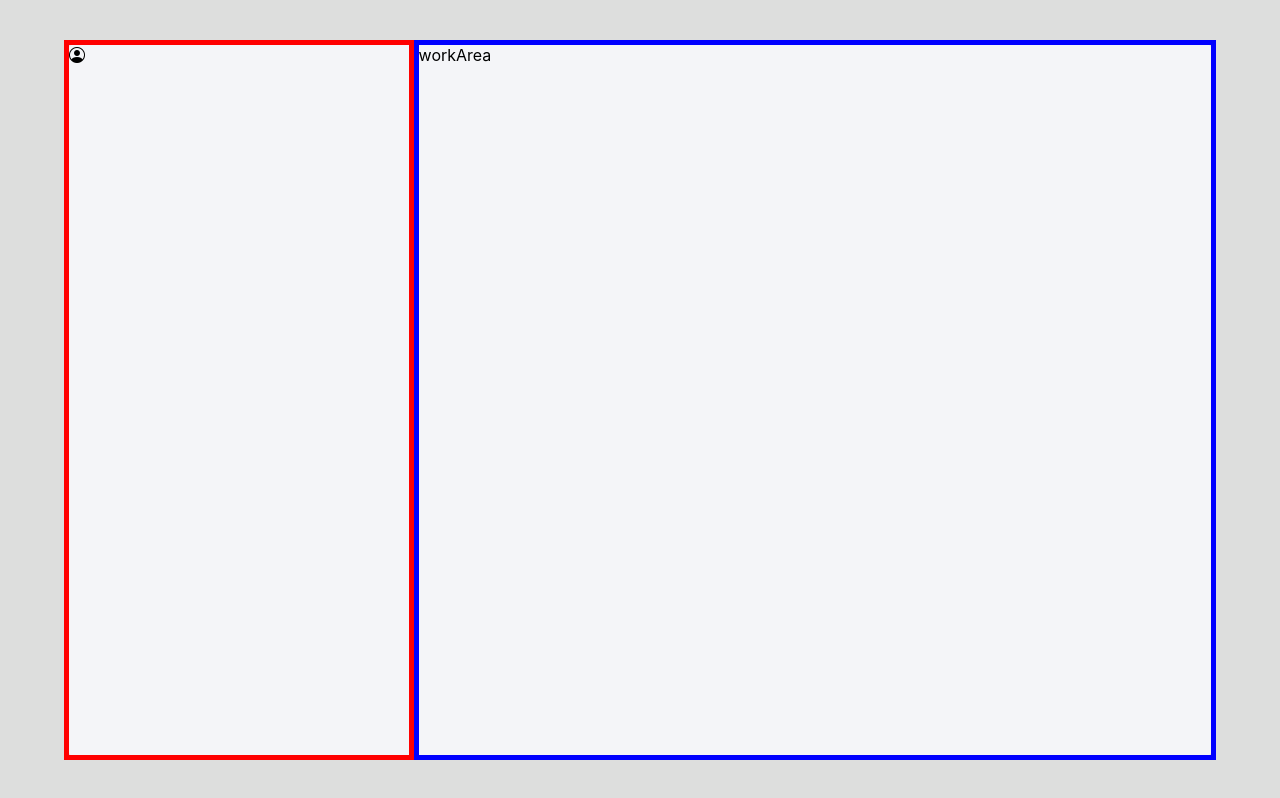
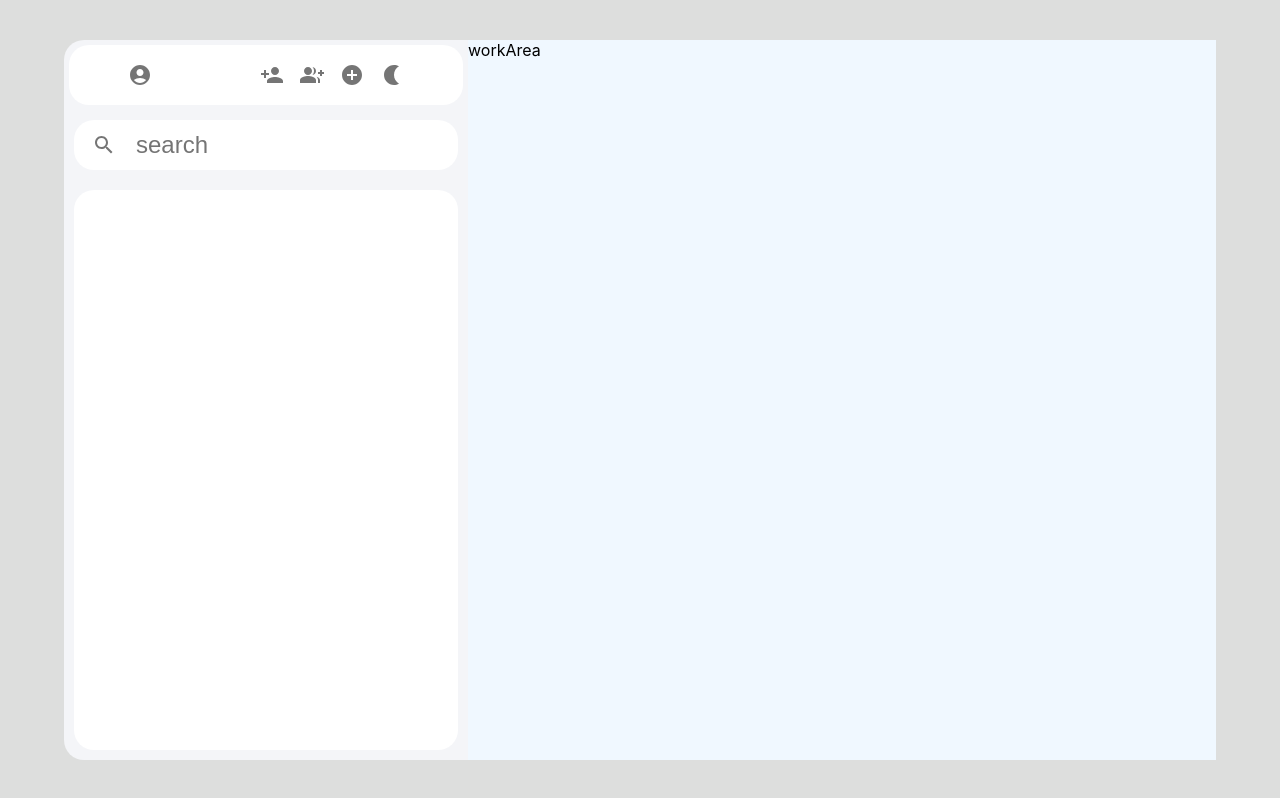
Before and after one commit to gokulkrishnan63/chat_app, a React (Create React App) app: page / in a window 1280 px wide. Built offline with nearby package versions, Linux system fonts and the light colour scheme.

Commit message:
new styles and new component

```diff
--- a/package.json
+++ b/package.json
@@ -3,10 +3,13 @@
   "version": "0.1.0",
   "private": true,
   "dependencies": {
+    "@emotion/react": "^11.11.1",
+    "@emotion/styled": "^11.11.0",
+    "@mui/icons-material": "^5.14.11",
+    "@mui/material": "^5.14.11",
     "@testing-library/jest-dom": "^5.17.0",
     "@testing-library/react": "^13.4.0",
     "@testing-library/user-event": "^13.5.0",
-    "bootstrap-icons": "^1.11.1",
     "react": "^18.2.0",
     "react-dom": "^18.2.0",
     "react-scripts": "5.0.1",
--- a/src/components/Sidebar.jsx
+++ b/src/components/Sidebar.jsx
@@ -1,17 +1,50 @@
-import React from 'react'
+import React from "react";
+import AccountCircleIcon from "@mui/icons-material/AccountCircle";
+import PersonAddIcon from "@mui/icons-material/PersonAdd";
+import GroupAddIcon from "@mui/icons-material/GroupAdd";
+import AddCircleIcon from "@mui/icons-material/AddCircle";
+import NightlightIcon from "@mui/icons-material/Nightlight";
+import SearchIcon from '@mui/icons-material/Search';
+import { IconButton } from "@mui/material";
+import Conversations from "./conversations";
 
 function Sidebar() {
   return (
     <div className="sidebar-container">
+      <div className="sb-header">
         <div>
-        <i class="bi bi-person-circle"></i>
+          <IconButton>
+            <AccountCircleIcon />
+          </IconButton>
+        </div>
+        <div>
+          <IconButton>
+            <PersonAddIcon />
+          </IconButton>
+          <IconButton>
+            <GroupAddIcon />
+          </IconButton>
+          <IconButton>
+            <AddCircleIcon />
+          </IconButton>
+          <IconButton>
+            <NightlightIcon />
+          </IconButton>
+        </div>
+      </div>
+      <div className="sb-search">
+      <IconButton>
+      <SearchIcon />
 
+      </IconButton>
+      <input type="text" placeholder="search" className="search_box"/>
 
-        </div>
-
-
-        </div>
-  )
+      </div>
+      <div className="sb-conversations">
+        <Conversations />
+         </div>
+    </div>
+  );
 }
 
-export default Sidebar
+export default Sidebar;
--- /dev/null
+++ b/src/components/conversations.jsx
@@ -0,0 +1,9 @@
+
+const Conversations=()=>{
+return(
+    <>
+    </>
+)
+}
+
+export default Conversations
--- a/src/components/myStyles.css
+++ b/src/components/myStyles.css
@@ -5,13 +5,50 @@
     width: 90vw;
     border-radius: 20px;
 }
-
+/* sidebar container */
 .sidebar-container{
-    border: 5px solid red;
     flex:0.3;
+    display: flex;
+    flex-direction: column;
 }
 
+.sb-header{
+  background-color: white;
+  border-radius: 20px;
+  padding:10px 5px;
+  margin:5px;
+  display: flex;
+  justify-content: space-around;
+}
+.sb-search{
+  background-color: white;
+  border-radius: 20px;
+  padding:5px 10px;
+  margin:10px;
+  display: flex;
+  align-items: center;
+
+}
+.search_box{
+  outline-width:0 ;
+  border: none;
+  font-size:1.5rem;
+  margin-left:10px ;
+
+}
+
+
+.sb-conversations{
+
+  background-color: white;;
+  border-radius:20px;
+  padding:5px 10px;
+  margin: 10px;
+  flex:1;
+}
+
+/* ------------------------------------ */
 .workArea-container{
-  border: 5px solid blue;
+  background-color: aliceblue;
   flex:0.7;
 }
--- a/src/index.js
+++ b/src/index.js
@@ -3,7 +3,7 @@
 import './index.css';
 import App from './App';
 import reportWebVitals from './reportWebVitals';
-import 'bootstrap-icons/font/bootstrap-icons.css';
+// import 'bootstrap-icons/font/bootstrap-icons.css';
 
 
 const root = ReactDOM.createRoot(document.getElementById('root'));
```
Also changed, not shown: 1 other file (tests, documents, lock files or other folders).
